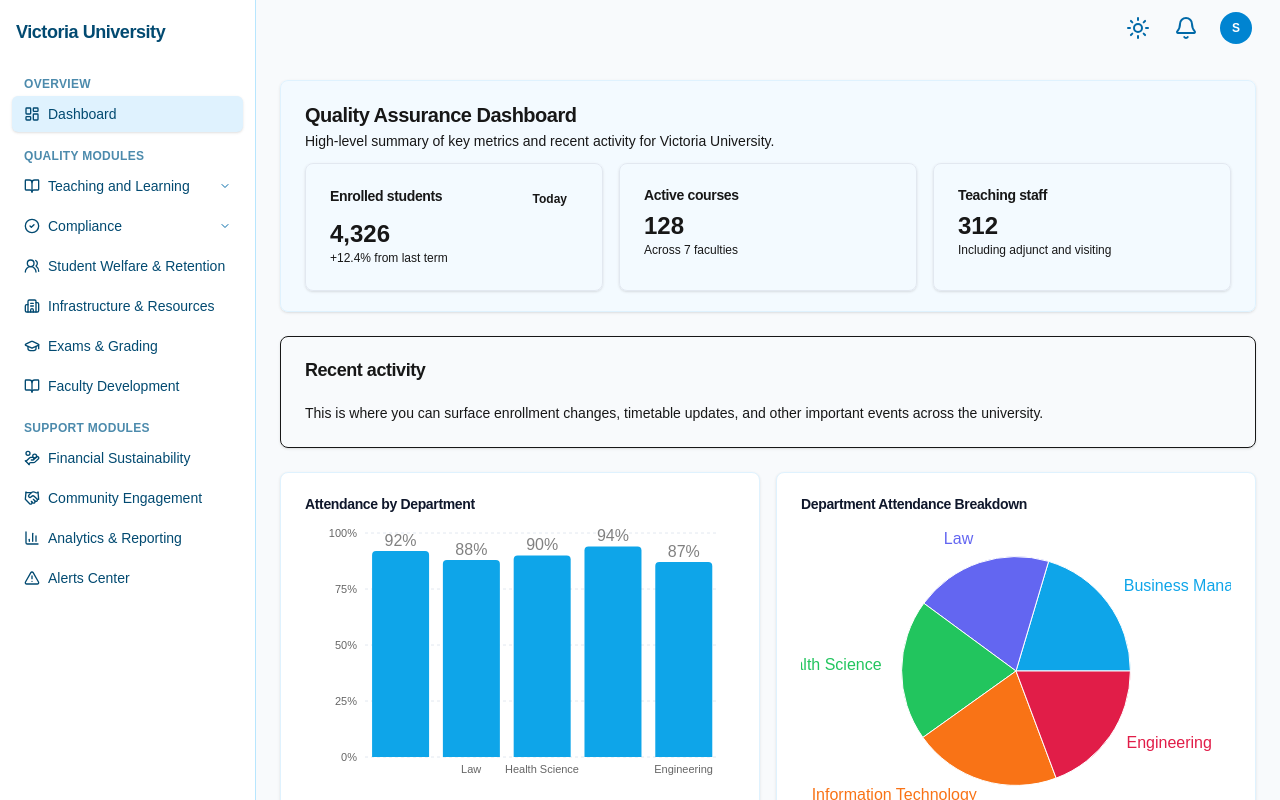
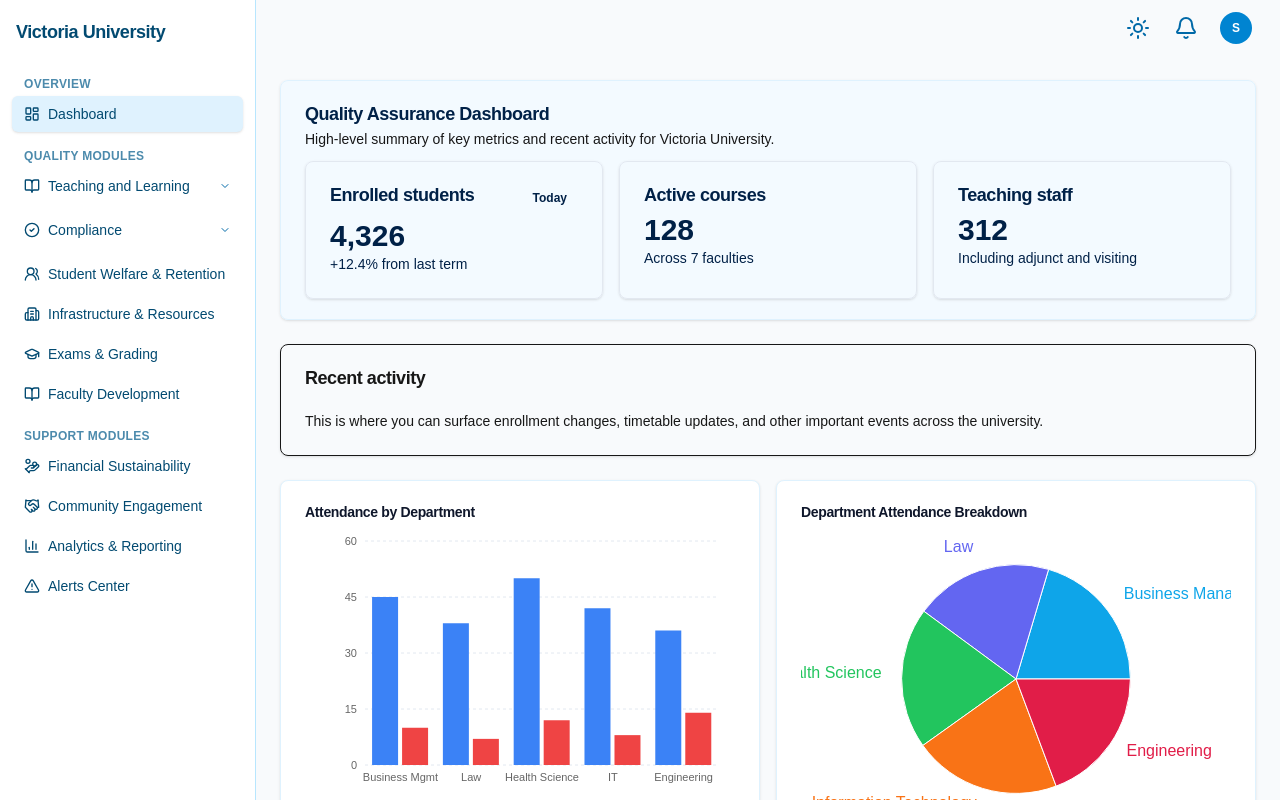
Before and after one commit to saniyavastrad/victoria_university_dashboard, a Next.js app: page /dashboard in a window 1280 px wide. Built offline with nearby package versions, Linux system fonts and the light colour scheme.

Commit message:
Update dashboard chart and improve sidebar animation
Replaced department attendance bar chart with present/absent data in dashboard and updated chart rendering logic. Enhanced sidebar submenu animation with smooth expand/collapse transitions for improved user experience.

```diff
--- a/app/(dashboard)/dashboard/page.tsx
+++ b/app/(dashboard)/dashboard/page.tsx
@@ -24,6 +24,14 @@ const departmentData = [
   { department: "Engineering", attendance: 87 },
 ];
 
+const data = [
+  { name: "Business Mgmt", present: 45, absent: 10 },
+  { name: "Law", present: 38, absent: 7 },
+  { name: "Health Science", present: 50, absent: 12 },
+  { name: "IT", present: 42, absent: 8 },
+  { name: "Engineering", present: 36, absent: 14 },
+];
+
 const lecturerPieData = [
   { name: "Business Management", attendance: 92 },
   { name: "Law", attendance: 88 },
@@ -39,7 +47,7 @@ export default function DashboardPage() {
     <div className="flex flex-col gap-6">
       <Card className="border-sky-100 bg-sky-50/70">
         <CardHeader className="pb-3">
-          <CardTitle className="text-xl font-semibold tracking-tight">
+          <CardTitle className="text-5xl font-semibold tracking-tight text-[#002147]">
             Quality Assurance Dashboard
           </CardTitle>
           <p className="text-sm text-muted-foreground">
@@ -48,34 +56,36 @@ export default function DashboardPage() {
         </CardHeader>
         <CardContent className="pt-0 pb-5">
           <div className="grid gap-4 md:grid-cols-3">
-            <Card className="shadow-none border-slate-200">
+            <Card className="shadow-none border-slate-200 text-[#002147]">
               <CardHeader className="flex flex-row items-center justify-between space-y-0 pb-2">
-                <CardTitle className="text-sm font-medium">Enrolled students</CardTitle>
-                <Badge variant="secondary">Today</Badge>
+                <CardTitle className="text-base font-semibold">Enrolled students</CardTitle>
+                <Badge variant="secondary" className="text-xs font-semibold text-[#002147]">
+                  Today
+                </Badge>
               </CardHeader>
               <CardContent>
-                <div className="text-2xl font-bold">4,326</div>
-                <p className="text-xs text-muted-foreground">+12.4% from last term</p>
+                <div className="text-3xl font-bold">4,326</div>
+                <p className="text-sm text-[#002147]">+12.4% from last term</p>
               </CardContent>
             </Card>
 
-            <Card className="shadow-none border-slate-200">
+            <Card className="shadow-none border-slate-200 text-[#002147]">
               <CardHeader className="flex flex-row items-center justify-between space-y-0 pb-2">
-                <CardTitle className="text-sm font-medium">Active courses</CardTitle>
+                <CardTitle className="text-base font-semibold">Active courses</CardTitle>
               </CardHeader>
               <CardContent>
-                <div className="text-2xl font-bold">128</div>
-                <p className="text-xs text-muted-foreground">Across 7 faculties</p>
+                <div className="text-3xl font-bold">128</div>
+                <p className="text-sm text-[#002147]">Across 7 faculties</p>
               </CardContent>
             </Card>
 
-            <Card className="shadow-none border-slate-200">
+            <Card className="shadow-none border-slate-200 text-[#002147]">
               <CardHeader className="flex flex-row items-center justify-between space-y-0 pb-2">
-                <CardTitle className="text-sm font-medium">Teaching staff</CardTitle>
+                <CardTitle className="text-base font-semibold">Teaching staff</CardTitle>
               </CardHeader>
               <CardContent>
-                <div className="text-2xl font-bold">312</div>
-                <p className="text-xs text-muted-foreground">Including adjunct and visiting</p>
+                <div className="text-3xl font-bold">312</div>
+                <p className="text-sm text-[#002147]">Including adjunct and visiting</p>
               </CardContent>
             </Card>
           </div>
@@ -103,27 +113,13 @@ export default function DashboardPage() {
             </CardHeader>
             <CardContent className="h-72">
               <ResponsiveContainer width="100%" height="100%">
-                <BarChart data={departmentData} margin={{ top: 10, right: 16, left: 0, bottom: 0 }}>
+                <BarChart data={data} margin={{ top: 10, right: 16, left: 0, bottom: 0 }}>
                   <CartesianGrid strokeDasharray="3 3" vertical={false} stroke="#e2e8f0" />
-                  <XAxis dataKey="department" tickLine={false} axisLine={false} tick={{ fontSize: 11 }} />
-                  <YAxis
-                    tickLine={false}
-                    axisLine={false}
-                    tick={{ fontSize: 11 }}
-                    domain={[0, 100]}
-                    tickFormatter={(value) => `${value}%`}
-                  />
-                  <Tooltip
-                    cursor={{ fill: "rgba(148, 163, 184, 0.1)" }}
-                    formatter={(value: number) => [`${value}%`, "Attendance"]}
-                  />
-                  <Bar dataKey="attendance" fill="#0ea5e9" radius={[4, 4, 0, 0]} isAnimationActive>
-                    <LabelList
-                      dataKey="attendance"
-                      position="top"
-                      formatter={(value: any) => `${value}%`}
-                    />
-                  </Bar>
+                  <XAxis dataKey="name" tickLine={false} axisLine={false} tick={{ fontSize: 11 }} />
+                  <YAxis tickLine={false} axisLine={false} tick={{ fontSize: 11 }} />
+                  <Tooltip cursor={{ fill: "rgba(148, 163, 184, 0.1)" }} />
+                  <Bar dataKey="present" fill="#3b82f6" />
+                  <Bar dataKey="absent" fill="#ef4444" />
                 </BarChart>
               </ResponsiveContainer>
             </CardContent>
--- a/src/components/layout/sidebar.tsx
+++ b/src/components/layout/sidebar.tsx
@@ -198,7 +198,13 @@ export const Sidebar: FC<SidebarProps> = ({ isMobile }) => {
                         )}
                       </button>
 
-                      {isExpanded && children.map((child) => {
+                      <div
+                        className={cn(
+                          "overflow-hidden transition-all duration-300 ease-in-out",
+                          isExpanded ? "max-h-[200px]" : "max-h-0"
+                        )}
+                      >
+                        {children.map((child) => {
                           const ChildIcon = child.icon ?? Icon;
                           const isActive = pathname === child.href;
 
@@ -216,6 +222,7 @@ export const Sidebar: FC<SidebarProps> = ({ isMobile }) => {
                             </Link>
                           );
                         })}
+                      </div>
                     </div>
                   );
                 }
```
Lines whose indentation alone changed are shown as unchanged.
